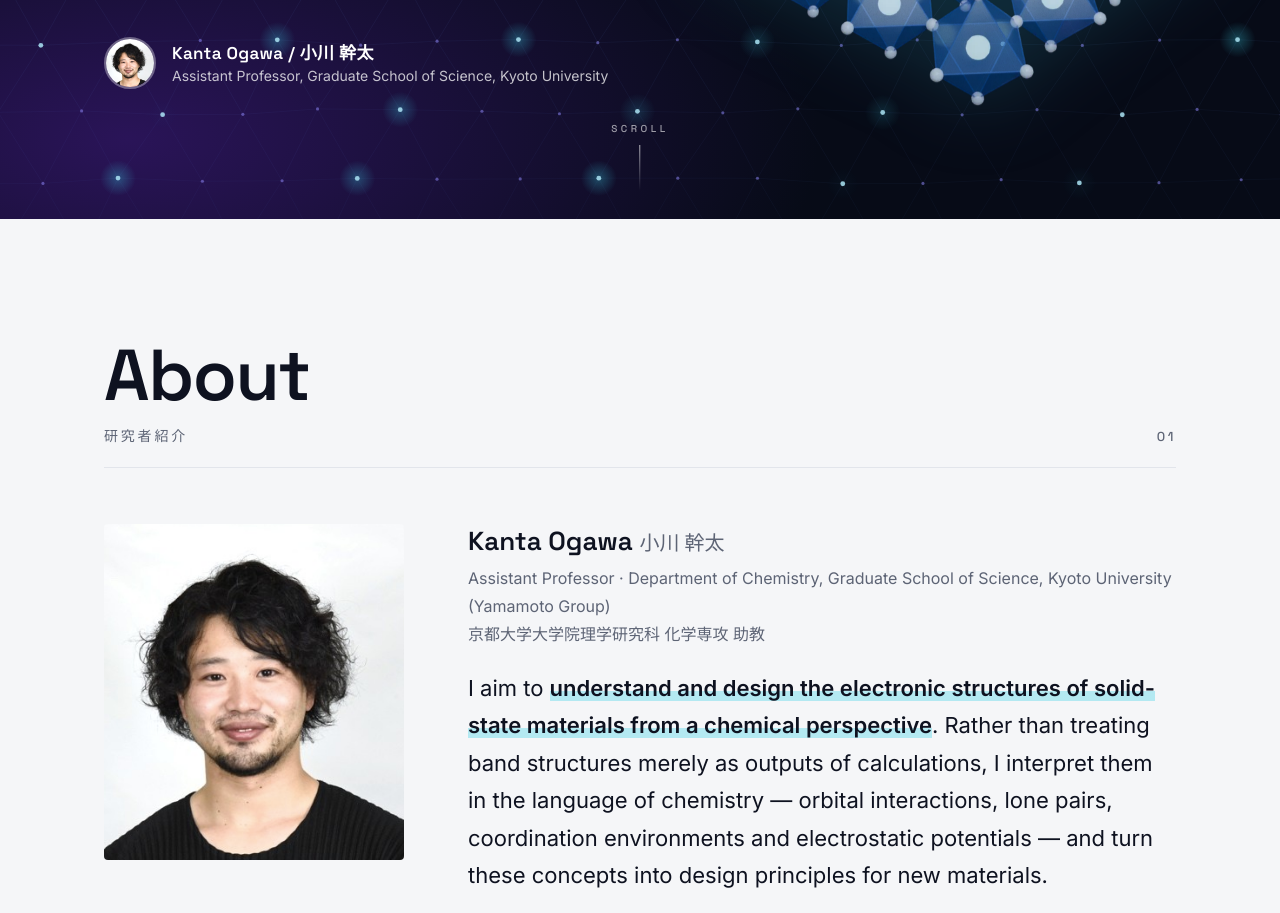
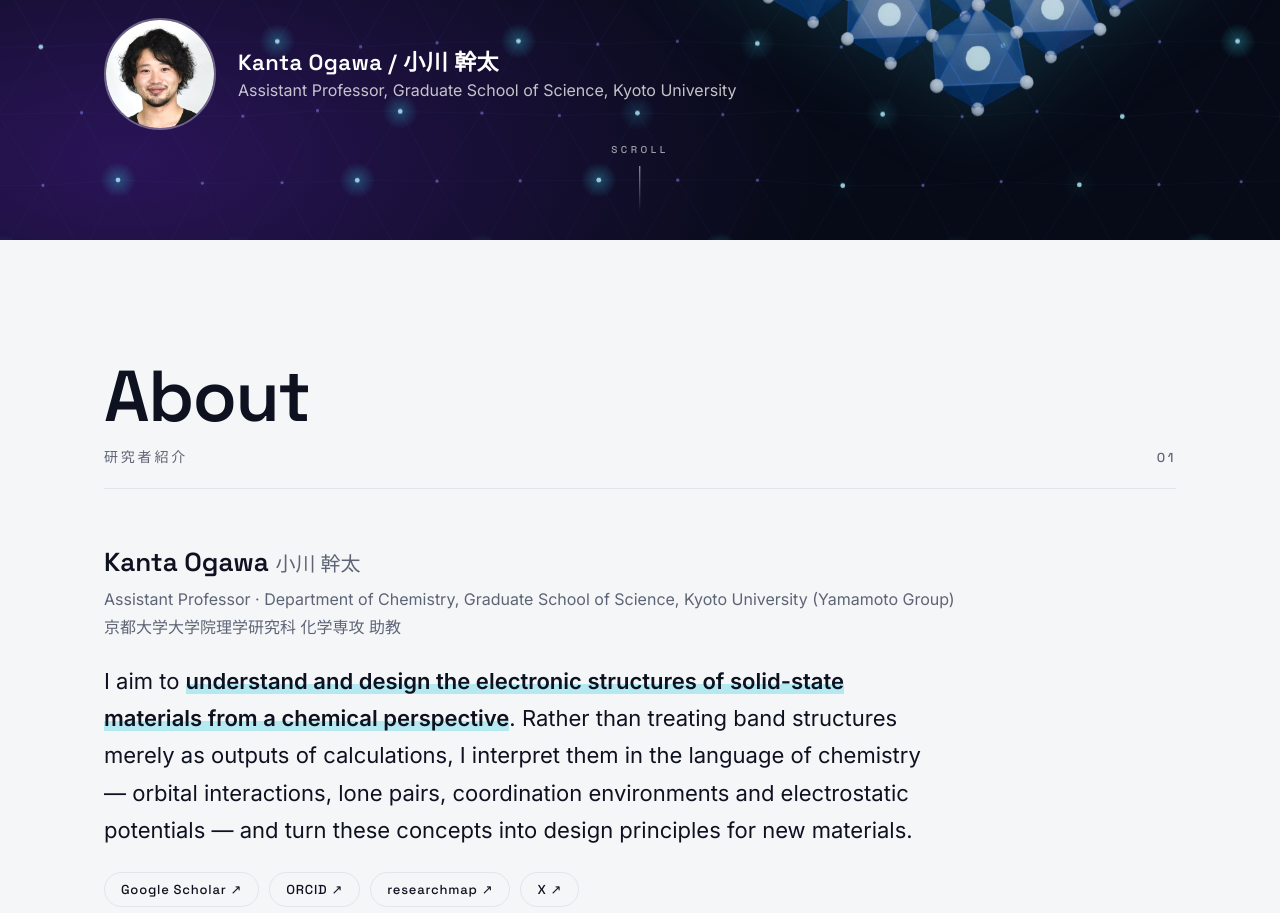
Before and after one commit to kantaimperial/kantaimperial.github.io, a plain HTML site: page index.html in a window 1280 px wide. Shown: the part 581-1494 px from the top of the page. Drawn offline with Linux system fonts and the light colour scheme.

Commit message:
Refactor hero styles and modify about section layout
Updated styles for the hero section and adjusted the about section layout.

```diff
--- a/index.html
+++ b/index.html
@@ -66,9 +66,9 @@ header.nav.solid .menu-btn span{background:var(--ink)}
 .hero h1{font-family:"Space Grotesk",sans-serif; font-weight:600; font-size:clamp(40px,7.4vw,92px); line-height:1.02; letter-spacing:-.02em; margin:22px 0 22px; max-width:12ch}
 .hero h1 .grad{background:linear-gradient(90deg,var(--cyan),var(--violet)); -webkit-background-clip:text; background-clip:text; color:transparent}
 .hero .jp{font-size:clamp(15px,1.8vw,19px); color:rgba(255,255,255,.78); letter-spacing:.06em; margin:0 0 40px}
-.hero .who{display:flex; align-items:center; gap:16px; font-size:14px; color:rgba(255,255,255,.75)}
-.hero .who b{display:block; color:#fff; font:600 17px "Space Grotesk",sans-serif; letter-spacing:.02em}
-.hero .who img{width:52px; height:52px; border-radius:50%; object-fit:cover; object-position:50% 28%; border:2px solid rgba(255,255,255,.35)}
+.hero .who{display:flex; align-items:center; gap:22px; font-size:16px; color:rgba(255,255,255,.75)}
+.hero .who b{display:block; color:#fff; font:600 22px "Space Grotesk",sans-serif; letter-spacing:.02em}
+.hero .who img{width:112px; height:112px; border-radius:50%; object-fit:cover; object-position:50% 28%; border:2px solid rgba(255,255,255,.35)}
 .scroll{position:absolute; left:50%; bottom:28px; transform:translateX(-50%); z-index:2; color:rgba(255,255,255,.6); font:500 10px "Space Grotesk",sans-serif; letter-spacing:.35em; display:flex; flex-direction:column; align-items:center; gap:10px}
 .scroll:hover{text-decoration:none; color:#fff}
 .scroll i{width:1px; height:46px; background:linear-gradient(rgba(255,255,255,.7),transparent); animation:drop 2s infinite}
@@ -88,7 +88,7 @@ section{padding:120px 0}
 .lead strong{font-weight:600; background:linear-gradient(transparent 62%, color-mix(in srgb,var(--cyan) 35%,transparent) 62%)}
 
 /* about */
-.about{display:grid; grid-template-columns:300px 1fr; gap:64px; align-items:start}
+.about{display:grid; grid-template-columns:1fr; gap:64px; align-items:start}
 .about img{width:100%; aspect-ratio:1/1.12; object-fit:cover; object-position:50% 25%; border-radius:4px; filter:saturate(.9)}
 .about h3{font:600 26px "Space Grotesk",sans-serif; margin:0}
 .about .role{color:var(--muted); margin:6px 0 22px}
@@ -227,7 +227,7 @@ footer .wrap{display:flex; justify-content:space-between; gap:16px; flex-wrap:wr
 <div class="wrap">
   <div class="head rv"><h2>About<small>研究者紹介</small></h2><span class="idx">01</span></div>
   <div class="about rv">
-    <img src="photo.jpg" alt="Kanta Ogawa">
+
     <div>
       <h3>Kanta Ogawa <span style="font-weight:400;color:var(--muted);font-size:20px">小川 幹太</span></h3>
       <p class="role">Assistant Professor · Department of Chemistry, Graduate School of Science, Kyoto University (Yamamoto Group)<br>京都大学大学院理学研究科 化学専攻 助教</p>
```
